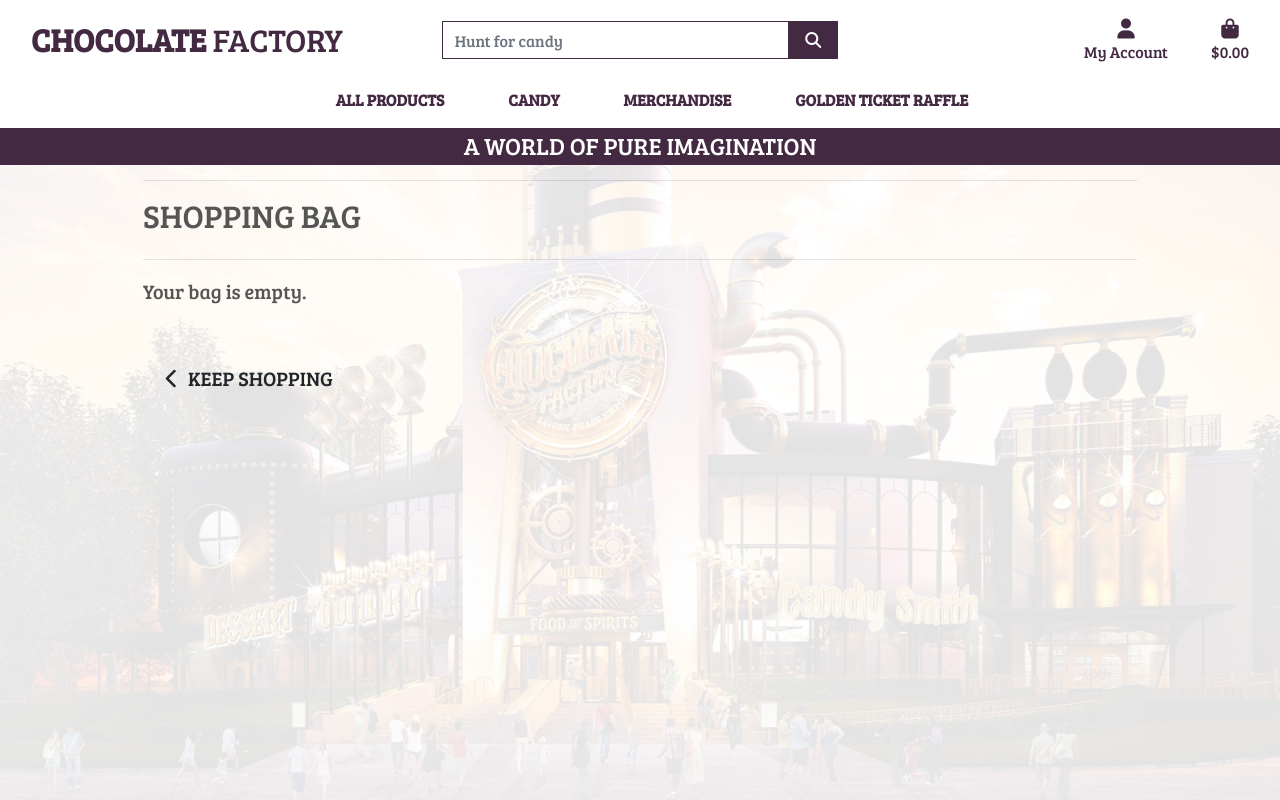
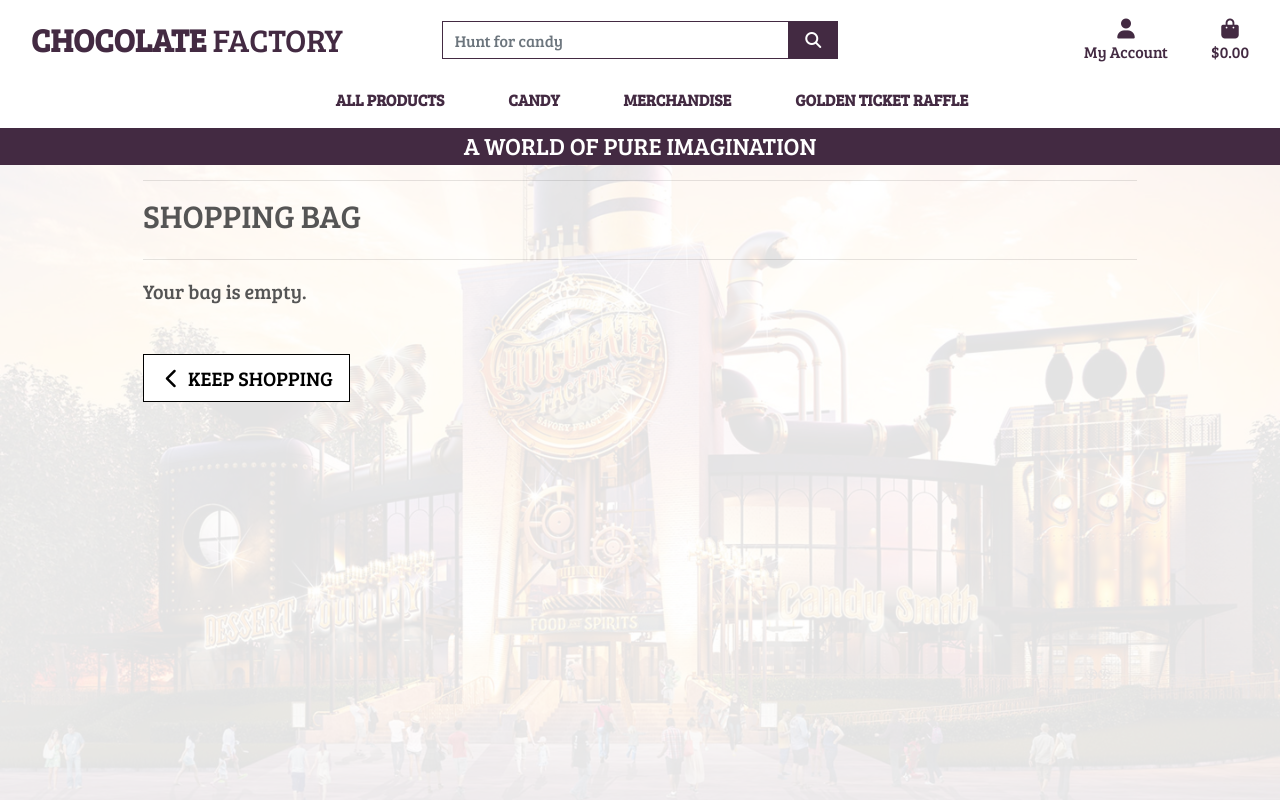
Before and after one commit to Code-Institute-Submissions/raeel97-candy-store_MayResub, a Django app: page /bag/ in a window 1280 px wide. Run offline with Django 3.2, Linux system fonts and the light colour scheme; some libraries are stand-ins or nearby versions.

Commit message:
added css for add to bag button

```diff
--- a/static/css/base.css
+++ b/static/css/base.css
@@ -36,6 +36,19 @@ body {
 .btn-black {
     background: #432a42;
     color: white;
+}
+
+.btn-outline-black {
+    background: white;
+    color: black !important; /* use important to override link colors for <a> elements */
+    border: 1px solid black;
+}
+
+.btn-outline-black:hover,
+.btn-outline-black:active,
+.btn-outline-black:focus {
+    background: black;
+    color: white !important;
 }
 
 .shop-now-button:hover,
```
